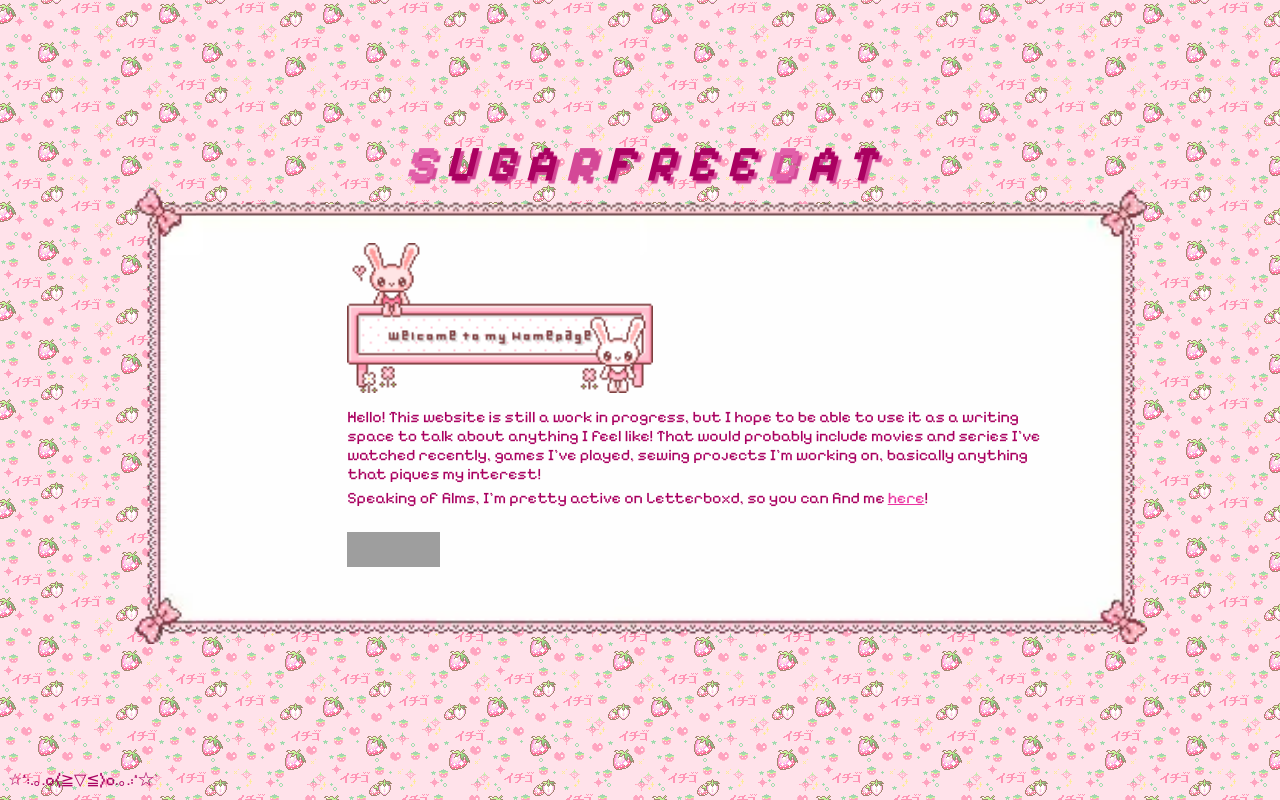
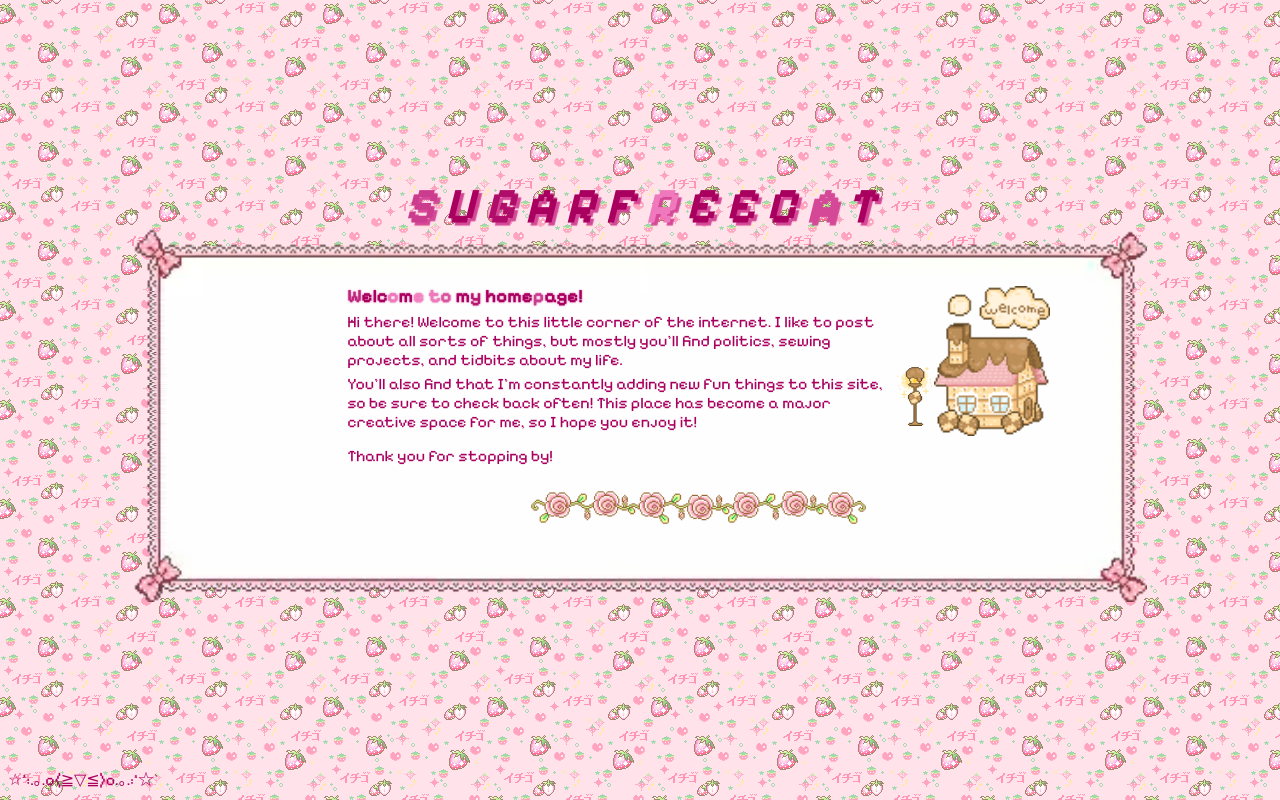
Before and after one commit to sugarfreecat/personalblog, a Django app: page /sugarfreecat/ in a window 1280 px wide. Run offline with Django 5.2, Linux system fonts and the light colour scheme; data that the repository does not hold is empty; grey boxes are pictures that could not be loaded.

Commit message:
style(index): update my home page content

```diff
--- a/sugarfreecat/templates/sugarfreecat/about.html
+++ b/sugarfreecat/templates/sugarfreecat/about.html
@@ -11,8 +11,8 @@
     </ul>
 
     <div style="display: flex; padding-top: 10px; padding-bottom: 20px;">
-    <img src="{% static 'sugarfreecat/images/separator2.gif' %}" alt="roses in a row" style="height: 35px; width: auto; align-self: center;">
-    <img src="{% static 'sugarfreecat/images/separator2.gif' %}" alt="roses in a row" style="height: 35px; width: auto; align-self: center;">
+    <img src="{% static 'sugarfreecat//images/core/dividers/6.gif' %}" alt="roses in a row" style="height: 35px; width: auto; align-self: center;">
+    <img src="{% static 'sugarfreecat//images/core/dividers/6.gif' %}" alt="roses in a row" style="height: 35px; width: auto; align-self: center;">
     </div>
 
     <h3 class="bubble">Things I like!</h3>
--- a/sugarfreecat/templates/sugarfreecat/index.html
+++ b/sugarfreecat/templates/sugarfreecat/index.html
@@ -2,24 +2,33 @@
 {% load static %}
 
 {% block content %}
-    <div style="padding-bottom: 10px;">
-        <img src="{% static 'sugarfreecat/images/banner.gif' %}" alt="welcome to my homepage" style="height: 150px; width: auto; align-self: center;">
+    <div style="padding-bottom: 10px; display: flex; justify-content: space-between;">
+        <div style="width: 80%;">
+            <h3 style="margin-bottom: 5px;" class="bubble">Welcome to my homepage!</h3>
+            <p>Hi there! Welcome to this little corner of the internet. I like to post about all sorts of things, but mostly you'll find politics, sewing projects, and tidbits about my life.</p>
+            <p>You'll also find that I'm constantly adding new fun things to this site, so be sure to check back often! This place has become a major creative space for me, so I hope you enjoy it!</p>
+        </div>
+        <img src="{% static 'sugarfreecat/images/cookiehouse-lamp.gif' %}" alt="cookiehouse lamp" style="height: 60px; width: auto; align-self: end; margin-bottom: 10px;">
+        <img src="{% static 'sugarfreecat/images/cookiehouse-welcome.gif' %}" alt="cookiehouse welcome" style="height: 150px; width: auto; align-self: center;">
     </div>
 
-    <p>Hello! This website is still a work in progress, but I hope to be able to use it as a writing space to talk about anything I feel like! That would probably include movies and series I've watched recently, games I've played, sewing projects I'm working on, basically anything that piques my interest!</p>
-    <p>Speaking of films, I'm pretty active on Letterboxd, so you can find me <a href="https://boxd.it/32qMx" target="_blank">here</a>!</p>
+    <p>Thank you for stopping by!</p>
 
-    <div style="display: flex; padding-top: 20px; padding-bottom: 20px;">
-        <img src="{% static 'sugarfreecat/images/separator2.gif' %}" alt="roses in a row" style="height: 35px; width: auto; align-self: center;">
-        <img src="{% static 'sugarfreecat/images/separator2.gif' %}" alt="roses in a row" style="height: 35px; width: auto; align-self: center;">
+    <div style="display: flex; padding-top: 20px; padding-bottom: 20px; justify-content: center;">
+        <img src="{% static 'sugarfreecat/images/core/dividers/6.gif' %}" alt="roses divider" style="height: 35px; width: auto; align-self: center;">
     </div>
 
     {% if posts %}
+        <div style="display: flex; justify-content: space-between;">
+            <div>
                 <h3 class="bubble">Recent Posts:</h3>
                 <ul class="custom-icon">
                     {% for post in posts %}
                         <li><a href="{% url 'post' post.id %}">{{ post.pub_date }} >> {{ post.title }}</a></li>
                     {% endfor %}
                 </ul>
+            </div>
+            <img src="{% static 'sugarfreecat/images/cat.gif' %}" alt="sleeping cat" style="height: 100px; width: auto; align-self: center;">
+        </div>
     {% endif %}
 {% endblock %}
```
Lines whose indentation alone changed are shown as unchanged.
